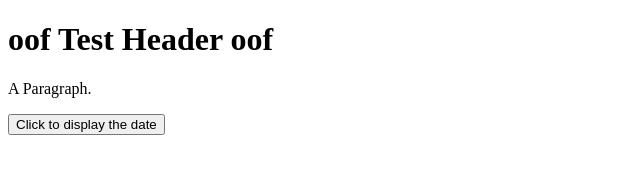
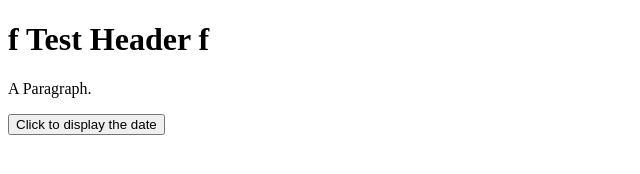
Before and after one commit to not-memory/not-memory.github.io, a plain HTML site: page index.html in a window 1280 px wide. Shown: the whole page, without its empty margins (0-640 px from the left). Drawn offline with Linux system fonts and the light colour scheme.

Commit message:
Update index.html

```diff
--- a/index.html
+++ b/index.html
@@ -1,7 +1,7 @@
 <!DOCTYPE html>
 <html>
 <body>
-<h1>oof Test Header oof</h1>
+<h1>f Test Header f</h1>
 
 <p id="demo">A Paragraph.</p>
 
```
